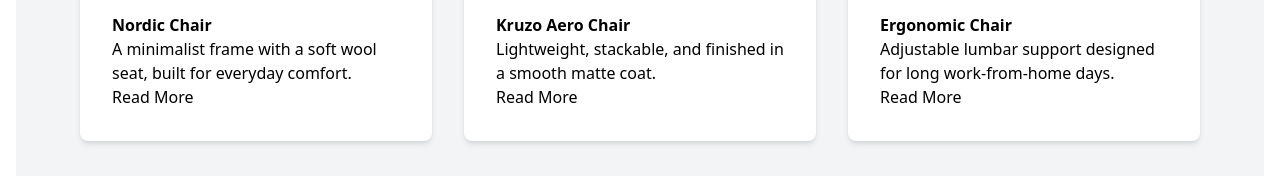
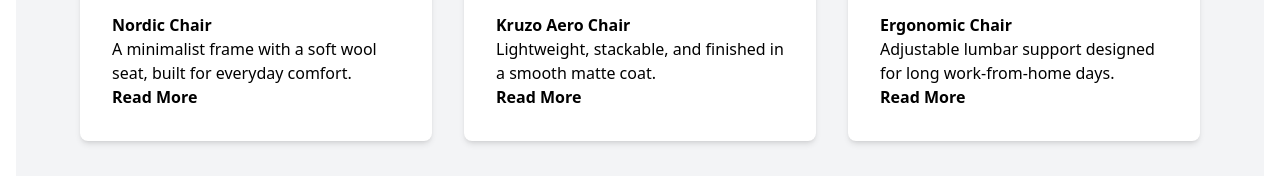
Before and after one commit to Arslan-web-Dev/AuraTack-TailwindCSS-Porject-2-Marketing-langinng-page-, a website built with Vite: page marketing-page/index.html in a window 1280 px wide. Shown: the part 2615-2791 px from the top of the page. Built offline with nearby package versions, Linux system fonts and the light colour scheme.

Commit message:
code updated

```diff
--- a/marketing-page/index.html
+++ b/marketing-page/index.html
@@ -179,7 +179,7 @@
         <div class="p-2 m-2">
           <h3 class="font-bold">Nordic Chair</h3>
           <p>A minimalist frame with a soft wool seat, built for everyday comfort.</p>
-          <a href="#">Read More</a>
+          <a class=" font-semibold "  href="#">Read More</a>
         </div>
       </div>
 
@@ -188,7 +188,7 @@
         <div class="p-2 m-2">
           <h3 class="font-bold">Kruzo Aero Chair</h3>
           <p>Lightweight, stackable, and finished in a smooth matte coat.</p>
-          <a href="#">Read More</a>
+          <a class="font-semibold"  href="#">Read More</a>
         </div>
       </div>
 
@@ -197,7 +197,7 @@
         <div class="p-2 m-2">
           <h3 class="font-bold">Ergonomic Chair</h3>
           <p>Adjustable lumbar support designed for long work-from-home days.</p>
-          <a href="#">Read More</a>
+          <a class="font-semibold" href="#">Read More</a>
         </div>
       </div>
     </section>
```
